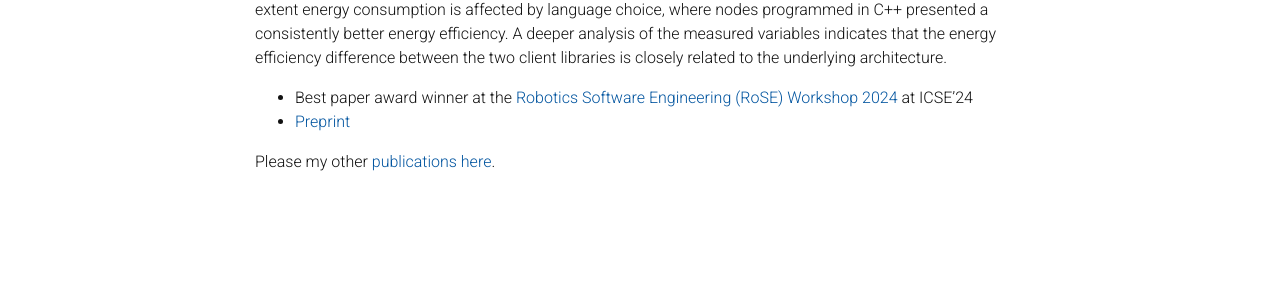
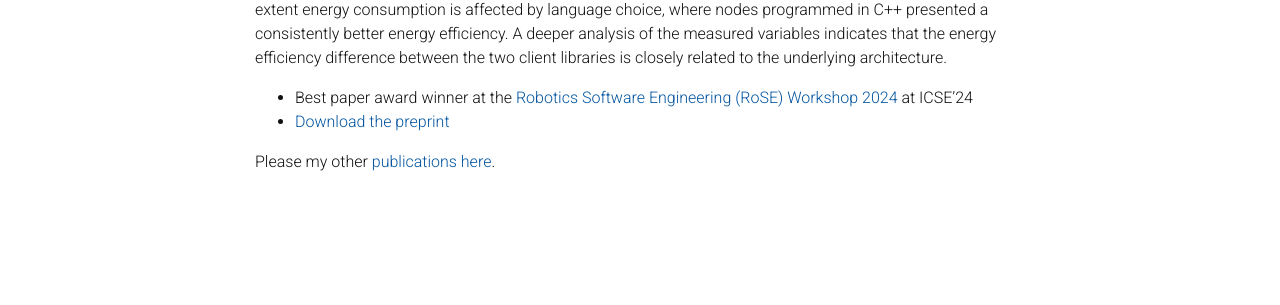
Before and after one commit to awortmann/awortmann.github.io, a Jekyll site: the page built from _pages/preprints.md, in a window 1280 px wide. Shown: the part 447-752 px from the top of the page. Built offline with Jekyll 4.4.1, drawn with Linux system fonts in a browser that asks for light colours; nearby versions of some CDN libraries; a style sheet for code colours, icons or effects is not loaded.

Commit message:
Minor update

```diff
--- a/_pages/preprints.md
+++ b/_pages/preprints.md
@@ -12,6 +12,6 @@ nav: false
 The Robot Operating System (ROS) is a de facto standard for pro- gramming robotic systems. It currently provides well-established client libraries for two major languages: C++ and Python. Different programming languages are known for their different abstraction levels, and as a consequence, their resource usage, including energy consumption. With energy efficiency being recurrently a quality requirement, it is important to understand how programming in those two languages may affect the energy consumption of robotic systems. In this study, we analyze the impact on energy consump- tion when programming ROS nodes in those two main supported languages. We design and conduct an empirical experiment on ROS 2 nodes implemented in C++ and Python for simple and well- documented topic-based examples. We statistically assess to what extent energy consumption is affected by language choice, where nodes programmed in C++ presented a consistently better energy efficiency. A deeper analysis of the measured variables indicates that the energy efficiency difference between the two client libraries is closely related to the underlying architecture.
 
 - Best paper award winner at the [Robotics Software Engineering (RoSE) Workshop 2024](https://rose-workshops.github.io/rose2024/) at ICSE'24
-- [Preprint](https://github.com/awortmann/awortmann.github.io/raw/master/downloads/preprints/Energy_Efficiency_of_ROS_Nodes_in_Different_Languages_-_Publisher-Subscriber_Case_Studies.pdf)
+- [Download the preprint](https://github.com/awortmann/awortmann.github.io/raw/master/downloads/preprints/Energy_Efficiency_of_ROS_Nodes_in_Different_Languages_-_Publisher-Subscriber_Case_Studies.pdf)
 
 Please my other [publications here](https://awortmann.github.io/publications/).
```
